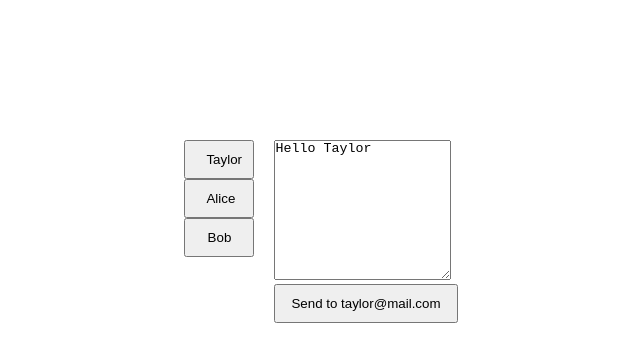
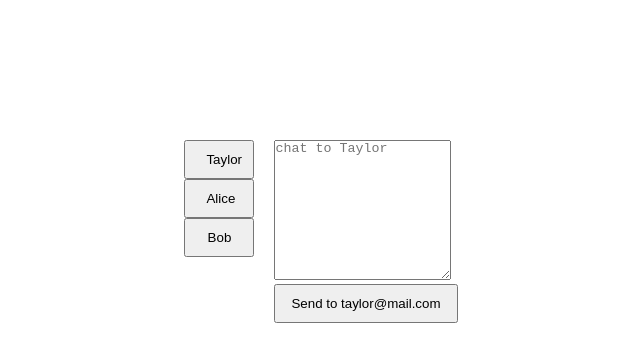
Before and after one commit to nickonyi/Reducer, a React (Vite) app: page / in a window 1280 px wide. Shown: the top 362 px of the page, without its empty margins (319-959 px from the left). Built offline with nearby package versions, Linux system fonts and the light colour scheme.

Commit message:
new reducer code

```diff
--- a/src/components/Messenger.jsx
+++ b/src/components/Messenger.jsx
@@ -7,7 +7,7 @@ import '../App.css';
 
 function Messenger() {
   const [state, dispatch] = useReducer(messageReducer, initialState);
-  const message = state.messages[state.selectedId];
+  const message = state.message;
   const contact = contacts.find((c) => c.id === state.selectedId);
 
   return (
--- a/src/components/messageReducer.js
+++ b/src/components/messageReducer.js
@@ -2,8 +2,6 @@ export const initialState = {
   selectedId: 0,
   messages: {
     0: 'Hello Taylor',
-    1: 'Hello Alice',
-    2: 'Hello Bob',
   },
 };
 
@@ -15,7 +13,7 @@ export function messageReducer(state, action) {
     case 'edited_message': {
       return {
         ...state,
-        messages: { ...state.messages, [state.selectedId]: action.message },
+        messages: action.message,
       };
     }
     case 'sent_message': {
```
